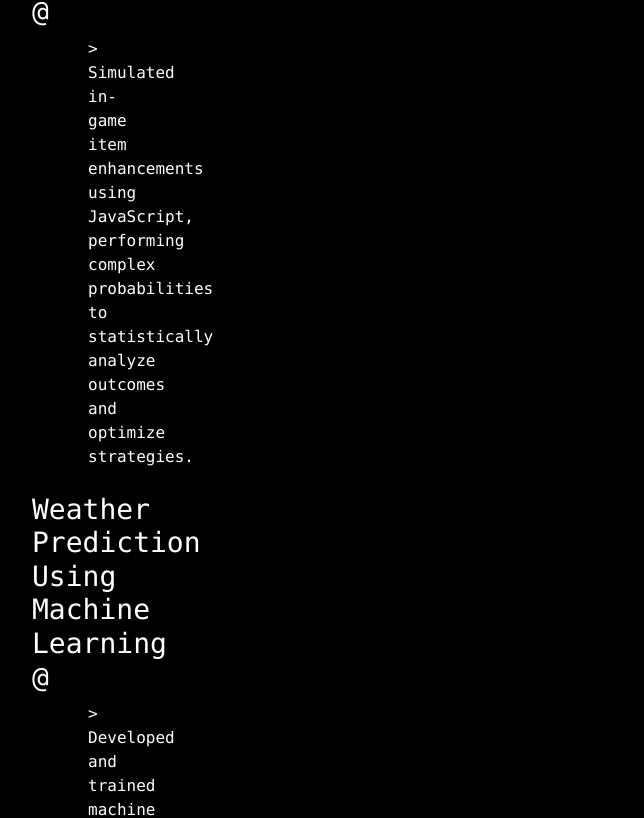
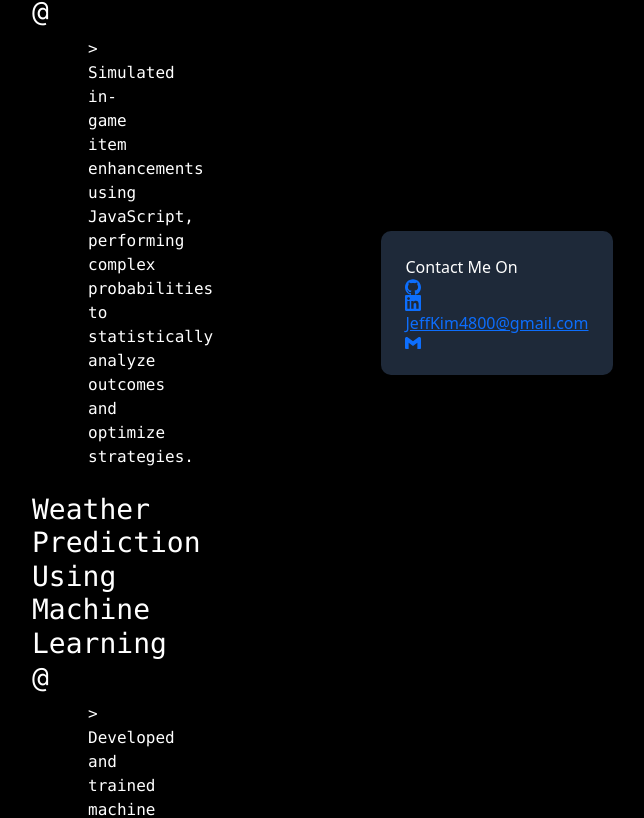
Before and after one commit to 20018040/portfolio, a React (Vite) app: page / in a window 1280 px wide. Shown: the part 2269-3087 px from the top of the page, without its empty margins (168-812 px from the left). Built offline with nearby package versions, Linux system fonts and the light colour scheme.

Commit message:
contact logos added.

```diff
--- a/src/App.tsx
+++ b/src/App.tsx
@@ -1,6 +1,7 @@
 import Home from "./sections/Home";
 import Resume from "./sections/Resume";
 import Aboutme from "./sections/Aboutme";
+import Contact from "./sections/Contact";
 function App() {
   return (
     <>
@@ -13,6 +14,9 @@ function App() {
       <div id="resume" className="h-screen">
         <Resume />
       </div>
+      <div id="contact" className="h-screen">
+        <Contact />
+      </div>
     </>
   );
 }
--- /dev/null
+++ b/src/sections/Contact.tsx
@@ -0,0 +1,39 @@
+import React from "react";
+import { SiGithub, SiLinkedin, SiGmail } from "react-icons/si";
+const Contact = () => {
+  return (
+    <div
+      style={{
+        display: "flex",
+        alignItems: "center",
+        justifyContent: "center",
+        paddingTop: "100px",
+        paddingLeft: "50px",
+      }}
+    >
+      <div className={`p-6 rounded-lg shadow-lg bg-gray-800 text-white `}>
+        Contact Me On
+        <a
+          href="https://github.com/20018040"
+          target="_blank"
+          rel="noopener noreferrer"
+        >
+          <SiGithub />
+        </a>
+        <a
+          href="https://www.linkedin.com/in/jeff-kim-572144309/"
+          target="_blank"
+          rel="noopener noreferrer"
+        >
+          <SiLinkedin />
+        </a>
+        <a href="mailto:JeffKim4800@gmail.com">
+          JeffKim4800@gmail.com
+          <SiGmail />
+        </a>
+      </div>
+    </div>
+  );
+};
+
+export default Contact;
```
Also changed, not shown: src/components/profilepic.jpg.
